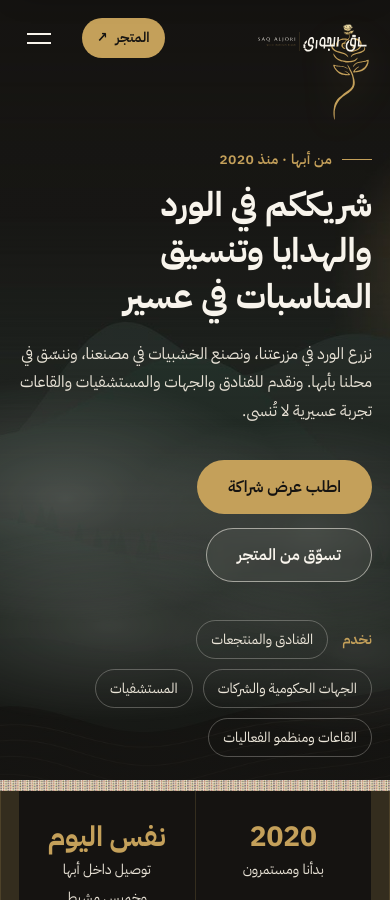
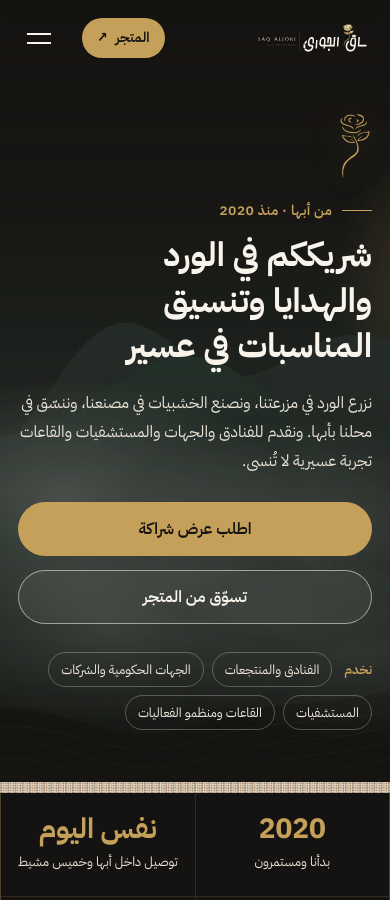
Before and after one commit to saqaljori/saqaljori.sa, a Jekyll site: the page built from index.html, in a window 390 px wide and 900 px high. Built offline with Jekyll 4.4.1, drawn with Linux system fonts in a browser that asks for light colours.

Commit message:
Enhance CSS styles for responsiveness and effects

```diff
--- a/assets/css/style.css
+++ b/assets/css/style.css
@@ -32,8 +32,9 @@ p{margin:0}
 .btn--gold:hover{background:#d2b06b}
 .btn--dark{background:var(--ink);color:var(--ivory)}
 .btn--line{border-color:var(--ink);color:var(--ink);background:transparent}
-.btn--ghost{border-color:rgba(248,244,236,.55);color:var(--ivory);background:rgba(248,244,236,.06);backdrop-filter:blur(4px)}
+.btn--ghost{border-color:rgba(248,244,236,.55);color:var(--ivory);background:rgba(248,244,236,.06);-webkit-backdrop-filter:blur(4px);backdrop-filter:blur(4px)}
 
+.ico{width:1em;height:1em;flex:none;fill:none;stroke:currentColor;stroke-width:1.8;stroke-linecap:round;stroke-linejoin:round;vertical-align:-.15em}
 /* header */
 .hdr{position:fixed;inset:0 0 auto 0;z-index:50;transition:background .3s,box-shadow .3s}
 .hdr__in{display:flex;align-items:center;gap:22px;height:76px}
@@ -47,13 +48,13 @@ p{margin:0}
 .hdr__store{min-height:40px;padding:0 18px;font-size:14px}
 .hdr__menu{display:none;background:none;border:0;width:42px;height:42px;cursor:pointer;flex-direction:column;justify-content:center;gap:7px;align-items:center}
 .hdr__menu span{width:24px;height:2px;background:var(--ivory);transition:transform .25s}
-.hdr.is-solid{background:rgba(248,244,236,.92);backdrop-filter:blur(10px);box-shadow:0 8px 24px -18px rgba(21,19,17,.5)}
+.hdr.is-solid{background:rgba(248,244,236,.94);-webkit-backdrop-filter:blur(10px);backdrop-filter:blur(10px);box-shadow:0 8px 24px -18px rgba(21,19,17,.5)}
 .hdr.is-solid .logo-dark{display:none}.hdr.is-solid .logo-light{display:block}
 .hdr.is-solid .hdr__nav a{color:var(--ink)}
 .hdr.is-solid .hdr__menu span{background:var(--ink)}
 
 /* hero */
-.hero{position:relative;min-height:94vh;display:flex;align-items:center;color:var(--ivory);overflow:hidden;
+.hero{position:relative;min-height:94vh;min-height:94svh;display:flex;align-items:center;color:var(--ivory);overflow:hidden;
   background:linear-gradient(180deg,rgba(21,19,17,.55),rgba(21,19,17,.35) 45%,rgba(21,19,17,.92)),var(--hero-bg) center/cover no-repeat,var(--ink)}
 .hero__in{position:relative;z-index:2;padding:130px 24px 110px;max-width:var(--wrap)}
 .hero__rose{width:44px;height:auto;margin-bottom:18px;filter:drop-shadow(0 6px 18px rgba(196,160,90,.35))}
@@ -74,6 +75,7 @@ p{margin:0}
 
 /* stats */
 .stats{position:relative;z-index:4;margin-top:-1px;background:var(--ink)}
+.stats .wrap{padding:0}
 .stats__grid{display:grid;grid-template-columns:repeat(4,1fr);gap:1px;background:rgba(196,160,90,.18);border-inline:1px solid rgba(196,160,90,.18)}
 .stat{background:var(--ink);padding:30px 22px;text-align:center;color:#E8E2D6}
 .stat b{display:block;font-family:var(--en);font-weight:400;font-size:40px;line-height:1.2;color:var(--gold)}
@@ -183,7 +185,8 @@ p{margin:0}
 .contact .lead{color:#DCD6CA;margin-bottom:26px}
 .contact__btns{display:flex;flex-wrap:wrap;gap:12px;margin-bottom:26px}
 .contact__list{list-style:none;padding:0;margin:0;display:grid;gap:10px}
-.contact__list a{color:#E8E2D6;text-decoration:none;font-size:15.5px}
+.contact__list a{color:#E8E2D6;text-decoration:none;font-size:15.5px;display:inline-flex;align-items:center;gap:8px}
+.contact__list .ico{color:var(--gold)}
 .contact__list a:hover{color:var(--gold)}
 .contact__mtn{position:absolute;inset:auto 0 0 0;width:100%;height:160px;z-index:1}
 .form{background:var(--ivory);color:var(--ink);border-radius:24px;padding:30px;display:grid;gap:14px;box-shadow:0 30px 60px -30px rgba(0,0,0,.6)}
@@ -224,15 +227,36 @@ p{margin:0}
  .hdr.menu-open{background:var(--ivory)}.hdr.menu-open .logo-dark{display:none}.hdr.menu-open .logo-light{display:block}.hdr.menu-open .hdr__menu span{background:var(--ink)}
  .hdr.menu-open .hdr__menu span:first-child{transform:translateY(4.5px) rotate(45deg)}.hdr.menu-open .hdr__menu span:last-child{transform:translateY(-4.5px) rotate(-45deg)}
  .hdr__store{margin-inline-start:auto}
- .hero{min-height:88vh}.hero__in{padding:120px 22px 90px}
+ .hero{min-height:auto}.hero__in{padding:112px 22px 64px}
+ .hero__rose{width:34px;margin-bottom:12px}
+ .hero__sub{margin-bottom:26px}
+ .hero__cta{margin-bottom:28px}
  .stats__grid{grid-template-columns:repeat(2,1fr)}
  .about__grid,.contact__grid{grid-template-columns:1fr;gap:34px}
- .segs,.pkgs,.impacts{grid-template-columns:1fr}
+ .pkgs,.impacts{grid-template-columns:1fr}
+ .pkgs{max-width:520px;margin-inline:auto}
  .pkg--featured{transform:none}
  .form__row{grid-template-columns:1fr}
 }
+@media (max-width:700px){
+ .segs{grid-template-columns:1fr}
+}
 @media (max-width:520px){
- .wrap{padding:0 18px}
+ .sec{padding:60px 0}
+ .h2{font-size:clamp(25px,7vw,30px)}
+ .sec .h2.center{margin-bottom:30px}
+ .hero__title{font-size:clamp(30px,8.6vw,38px)}
+ .hero__cta .btn{flex:1 1 100%}
+ .hero__segs{gap:8px;font-size:13px}.hero__segs a{padding:5px 12px}
+ .stat{padding:20px 12px}.stat span{font-size:13px}
+ .seg__img{height:150px}.seg__body{padding:20px}
+ .seg__cta .btn{flex:1 1 auto}
+ .pkg{padding:26px 22px}.pkg h3{font-size:28px}.pkg__price b{font-size:34px}
+ .contact{padding:72px 0 140px}
+ .contact__btns .btn{flex:1 1 100%}
+ .form{padding:22px}
+ .ftr__meta{margin-inline-start:0}
+ .wrap{padding-inline:18px}
  .hdr__logo img{height:38px}.hdr__store{padding:0 14px}
  .prods{grid-template-columns:1fr 1fr;gap:14px}.prod{padding:12px 12px 16px}.prod h3{font-size:16px}
  .steps{grid-template-columns:1fr 1fr}
@@ -240,4 +264,10 @@ p{margin:0}
  .pillar{grid-template-columns:90px 1fr}.pillar__img{height:84px}
  .stat b{font-size:32px}.lang-ar .stat b{font-size:28px}
 }
+@media (max-width:360px){
+ .hdr__store{min-height:36px;padding:0 12px;font-size:13px}
+ .hdr__logo img{height:32px}
+ .prods{grid-template-columns:1fr}
+ .steps{grid-template-columns:1fr}
+}
 @media (prefers-reduced-motion:reduce){*{animation:none!important;transition:none!important;scroll-behavior:auto!important}.reveal{opacity:1;transform:none}}
```
